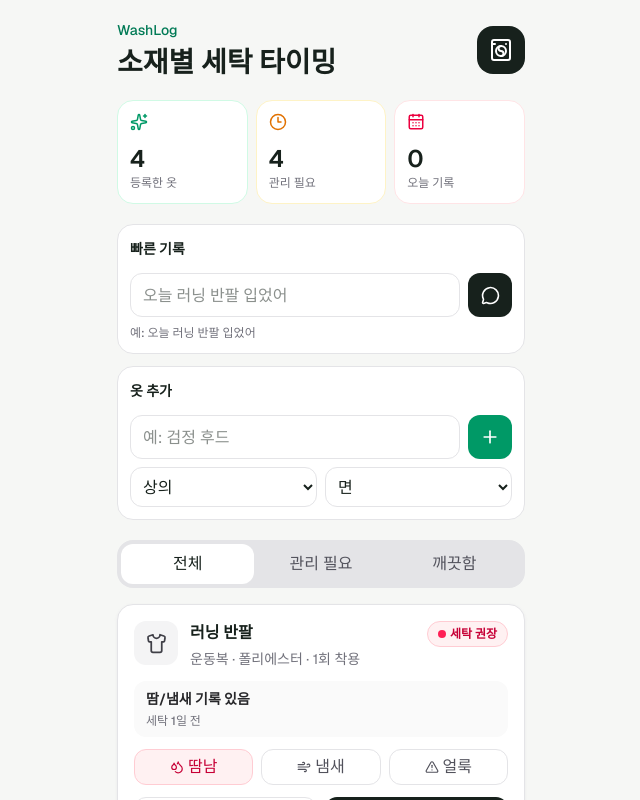
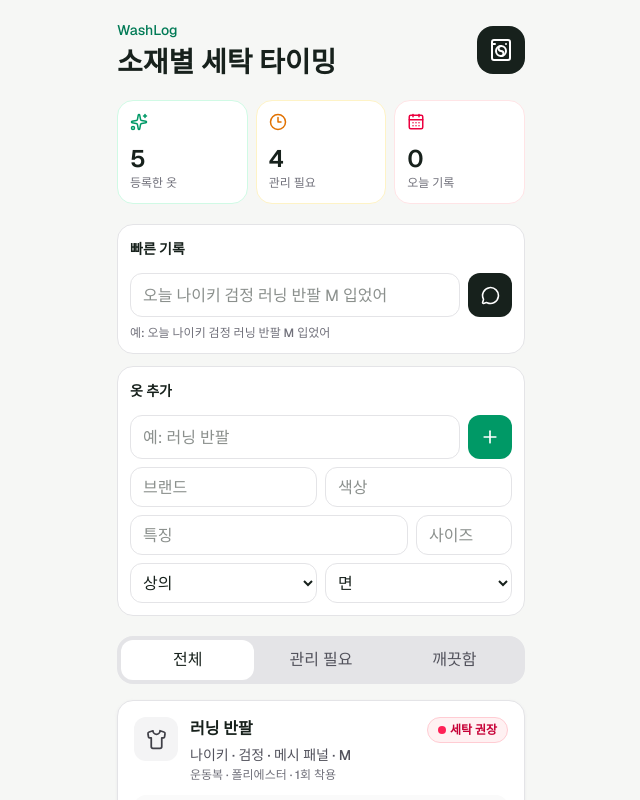
Before and after one commit to quanttraderkim/laundry-log, a Next.js app: page / in a window 1280 px wide. Shown: the top 800 px of the page, without its empty margins (319-959 px from the left). Built offline with nearby package versions, Linux system fonts and the light colour scheme.

Commit message:
Add clothing identity fields

```diff
--- a/src/app/page.tsx
+++ b/src/app/page.tsx
@@ -27,6 +27,10 @@ type ConditionFlag = "sweat" | "odor" | "stain";
 type ClothingItem = {
   id: number;
   name: string;
+  brand: string;
+  color: string;
+  feature: string;
+  size: string;
   category: string;
   material: string;
   careProfile: CareProfile;
@@ -45,8 +49,10 @@ type Status = {
 
 const todayText = "2026-05-19";
 const today = new Date(`${todayText}T09:00:00+09:00`);
-const itemsStorageKey = "washlog-items-v1";
-const countStorageKey = "washlog-today-log-count-v1";
+const legacyItemsStorageKey = "washlog-items-v1";
+const legacyCountStorageKey = "washlog-today-log-count-v1";
+const itemsStorageKey = "washlog-items-v2";
+const countStorageKey = "washlog-today-log-count-v2";
 
 const conditionMeta: Record<
   ConditionFlag,
@@ -61,6 +67,10 @@ const seedItems: ClothingItem[] = [
   {
     id: 1,
     name: "러닝 반팔",
+    brand: "나이키",
+    color: "검정",
+    feature: "메시 패널",
+    size: "M",
     category: "운동복",
     material: "폴리에스터",
     careProfile: "active_synthetic",
@@ -70,7 +80,25 @@ const seedItems: ClothingItem[] = [
   },
   {
     id: 2,
-    name: "출근용 흰 셔츠",
+    name: "러닝 반팔",
+    brand: "나이키",
+    color: "검정",
+    feature: "메시 패널",
+    size: "L",
+    category: "운동복",
+    material: "폴리에스터",
+    careProfile: "active_synthetic",
+    washedAt: "2026-05-19",
+    wearCount: 0,
+    flags: [],
+  },
+  {
+    id: 3,
+    name: "출근용 셔츠",
+    brand: "유니클로",
+    color: "흰색",
+    feature: "옥스포드",
+    size: "M",
     category: "상의",
     material: "면",
     careProfile: "cotton_top",
@@ -79,8 +107,12 @@ const seedItems: ClothingItem[] = [
     flags: [],
   },
   {
-    id: 3,
+    id: 4,
     name: "울 니트",
+    brand: "무지",
+    color: "네이비",
+    feature: "라운드넥",
+    size: "M",
     category: "니트",
     material: "울",
     careProfile: "wool_delicate",
@@ -90,8 +122,12 @@ const seedItems: ClothingItem[] = [
     flags: [],
   },
   {
-    id: 4,
+    id: 5,
     name: "데님 팬츠",
+    brand: "리바이스",
+    color: "중청",
+    feature: "스트레이트",
+    size: "30",
     category: "하의",
     material: "데님",
     careProfile: "denim",
@@ -212,22 +248,149 @@ function profileFor(category: string, material: string): CareProfile {
   return "standard_outer";
 }
 
-function findItemByText(items: ClothingItem[], text: string) {
-  const normalized = text.replace(/\s/g, "");
-
-  return items.find((item) => {
-    const itemKey = item.name.replace(/\s/g, "");
-    if (normalized.includes(itemKey)) {
-      return true;
+function cleanText(value?: string) {
+  return (value ?? "").trim();
 }
 
-    const hitCount = item.name
-      .split(" ")
-      .filter((token) => token.length > 1)
-      .filter((token) => text.includes(token)).length;
+function normalizeText(value?: string) {
+  return cleanText(value).toLowerCase().replace(/\s/g, "");
+}
 
-    return hitCount >= 2;
-  });
+function textTokens(value?: string) {
+  return cleanText(value)
+    .split(/\s+/)
+    .map(normalizeText)
+    .filter(Boolean);
+}
+
+function colorAliases(color?: string) {
+  const cleanedColor = cleanText(color);
+  return Array.from(
+    new Set([cleanedColor, cleanedColor.replace(/색$/, "")].map(normalizeText)),
+  ).filter(Boolean);
+}
+
+function identityParts(item: ClothingItem) {
+  return [item.brand, item.color, item.feature, item.size]
+    .map(cleanText)
+    .filter(Boolean);
+}
+
+function itemDisplayName(item: ClothingItem) {
+  const identity = identityParts(item);
+  return identity.length > 0
+    ? `${item.name} · ${identity.join(" · ")}`
+    : item.name;
+}
+
+function identityKeyFor(item: Pick<
+  ClothingItem,
+  "name" | "brand" | "color" | "feature" | "size"
+>) {
+  return [item.name, item.brand, item.color, item.feature, item.size]
+    .map(normalizeText)
+    .join("|");
+}
+
+function isConditionFlag(value: string): value is ConditionFlag {
+  return value === "sweat" || value === "odor" || value === "stain";
+}
+
+function normalizeItem(item: Partial<ClothingItem>, index: number): ClothingItem {
+  const category = cleanText(item.category) || "상의";
+  const material = cleanText(item.material) || "면";
+  const flags = Array.isArray(item.flags)
+    ? item.flags.filter((flag): flag is ConditionFlag => isConditionFlag(flag))
+    : [];
+
+  return {
+    id: typeof item.id === "number" ? item.id : Date.now() + index,
+    name: cleanText(item.name) || "이름 없는 옷",
+    brand: cleanText(item.brand),
+    color: cleanText(item.color),
+    feature: cleanText(item.feature),
+    size: cleanText(item.size),
+    category,
+    material,
+    careProfile: item.careProfile ?? profileFor(category, material),
+    washedAt: item.washedAt ?? todayText,
+    maintainedAt: item.maintainedAt,
+    wearCount: typeof item.wearCount === "number" ? item.wearCount : 0,
+    flags,
+  };
+}
+
+function loadStoredItems() {
+  const storedItems =
+    window.localStorage.getItem(itemsStorageKey) ??
+    window.localStorage.getItem(legacyItemsStorageKey);
+
+  if (!storedItems) {
+    return seedItems;
+  }
+
+  try {
+    const parsedItems = JSON.parse(storedItems);
+    return Array.isArray(parsedItems)
+      ? parsedItems.map((item, index) => normalizeItem(item, index))
+      : seedItems;
+  } catch {
+    return seedItems;
+  }
+}
+
+function matchScore(item: ClothingItem, text: string) {
+  const normalized = normalizeText(text);
+  let score = 0;
+  let hasNameSignal = false;
+
+  if (normalized.includes(normalizeText(item.name))) {
+    score += 8;
+    hasNameSignal = true;
+  }
+
+  const matchingNameTokenCount = textTokens(item.name).filter((token) =>
+    normalized.includes(token),
+  ).length;
+  score += matchingNameTokenCount * 2;
+  hasNameSignal = hasNameSignal || matchingNameTokenCount > 0;
+
+  if (item.brand && normalized.includes(normalizeText(item.brand))) score += 4;
+  if (colorAliases(item.color).some((color) => normalized.includes(color))) {
+    score += 4;
+  }
+  if (item.size && normalized.includes(normalizeText(item.size))) score += 4;
+
+  score += textTokens(item.feature).filter((token) =>
+    normalized.includes(token),
+  ).length * 3;
+
+  if (normalized.includes(normalizeText(item.category))) score += 1;
+  if (normalized.includes(normalizeText(item.material))) score += 1;
+
+  return { score, hasNameSignal };
+}
+
+function findItemByText(items: ClothingItem[], text: string) {
+  const candidates = items
+    .map((item) => ({ item, ...matchScore(item, text) }))
+    .filter(({ score, hasNameSignal }) => score >= 4 && hasNameSignal)
+    .sort((a, b) => b.score - a.score);
+
+  if (candidates.length === 0) {
+    return { item: null, ambiguousItems: [] };
+  }
+
+  const topScore = candidates[0].score;
+  const ambiguousItems = candidates
+    .filter(({ score }) => score === topScore)
+    .map(({ item }) => item);
+
+  if (ambiguousItems.length > 1) {
+    return { item: null, ambiguousItems };
+  }
+
+  return { item: candidates[0].item, ambiguousItems: [] };
 }
 
 export default function Home() {
@@ -236,21 +399,28 @@ export default function Home() {
       return seedItems;
     }
 
-    const storedItems = window.localStorage.getItem(itemsStorageKey);
-    return storedItems ? (JSON.parse(storedItems) as ClothingItem[]) : seedItems;
+    return loadStoredItems();
   });
   const [filter, setFilter] = useState<"all" | "needsCare" | "fresh">("all");
   const [newName, setNewName] = useState("");
+  const [newBrand, setNewBrand] = useState("");
+  const [newColor, setNewColor] = useState("");
+  const [newFeature, setNewFeature] = useState("");
+  const [newSize, setNewSize] = useState("");
   const [newCategory, setNewCategory] = useState("상의");
   const [newMaterial, setNewMaterial] = useState("면");
   const [quickLog, setQuickLog] = useState("");
-  const [feedback, setFeedback] = useState("예: 오늘 러닝 반팔 입었어");
+  const [feedback, setFeedback] = useState(
+    "예: 오늘 나이키 검정 러닝 반팔 M 입었어",
+  );
   const [todayLogCount, setTodayLogCount] = useState(() => {
     if (typeof window === "undefined") {
       return 0;
     }
 
-    const storedCount = window.localStorage.getItem(countStorageKey);
+    const storedCount =
+      window.localStorage.getItem(countStorageKey) ??
+      window.localStorage.getItem(legacyCountStorageKey);
     return storedCount ? Number(storedCount) : 0;
   });
 
@@ -315,29 +485,61 @@ export default function Home() {
       return;
     }
 
-    setItems((current) => [
-      {
+    const nextItem = {
       id: Date.now(),
       name,
+      brand: cleanText(newBrand),
+      color: cleanText(newColor),
+      feature: cleanText(newFeature),
+      size: cleanText(newSize),
       category: newCategory,
       material: newMaterial,
       careProfile: profileFor(newCategory, newMaterial),
       washedAt: todayText,
       wearCount: 0,
       flags: [],
-      },
-      ...current,
-    ]);
+    } satisfies ClothingItem;
+
+    if (identityParts(nextItem).length === 0) {
+      setFeedback("브랜드·색상·특징·사이즈 중 하나 이상 입력 필요");
+      return;
+    }
+
+    const nextIdentityKey = identityKeyFor(nextItem);
+    const hasDuplicate = items.some(
+      (item) => identityKeyFor(item) === nextIdentityKey,
+    );
+
+    if (hasDuplicate) {
+      setFeedback("같은 구분 정보의 옷이 이미 등록됨");
+      return;
+    }
+
+    setItems((current) => [nextItem, ...current]);
     setNewName("");
-    setFeedback(`${name} 등록 완료`);
+    setNewBrand("");
+    setNewColor("");
+    setNewFeature("");
+    setNewSize("");
+    setFeedback(`${itemDisplayName(nextItem)} 등록 완료`);
   }
 
   function submitQuickLog(event: FormEvent<HTMLFormElement>) {
     event.preventDefault();
 
     const text = quickLog.trim();
-    const item = findItemByText(items, text);
+    const { item, ambiguousItems } = findItemByText(items, text);
     if (!text || !item) {
+      if (ambiguousItems.length > 1) {
+        setFeedback(
+          `동명이 여러 벌입니다: ${ambiguousItems
+            .slice(0, 2)
+            .map(itemDisplayName)
+            .join(" / ")}`,
+        );
+        return;
+      }
+
       setFeedback("등록된 옷 이름을 포함해 다시 입력");
       return;
     }
@@ -406,7 +608,7 @@ export default function Home() {
             <input
               id="quick-log"
               className="h-11 min-w-0 rounded-xl border border-zinc-200 px-3 text-sm outline-none transition focus:border-emerald-500"
-              placeholder="오늘 러닝 반팔 입었어"
+              placeholder="오늘 나이키 검정 러닝 반팔 M 입었어"
               value={quickLog}
               onChange={(event) => setQuickLog(event.target.value)}
             />
@@ -432,7 +634,7 @@ export default function Home() {
             <input
               id="new-clothing-name"
               className="h-11 min-w-0 rounded-xl border border-zinc-200 px-3 text-sm outline-none transition focus:border-emerald-500"
-              placeholder="예: 검정 후드"
+              placeholder="예: 러닝 반팔"
               value={newName}
               onChange={(event) => setNewName(event.target.value)}
             />
@@ -443,6 +645,38 @@ export default function Home() {
             >
               <Plus aria-hidden="true" size={20} />
             </button>
+          </div>
+          <div className="mt-2 grid grid-cols-2 gap-2">
+            <input
+              className="h-10 min-w-0 rounded-xl border border-zinc-200 px-3 text-sm outline-none transition focus:border-emerald-500"
+              placeholder="브랜드"
+              value={newBrand}
+              onChange={(event) => setNewBrand(event.target.value)}
+              aria-label="브랜드"
+            />
+            <input
+              className="h-10 min-w-0 rounded-xl border border-zinc-200 px-3 text-sm outline-none transition focus:border-emerald-500"
+              placeholder="색상"
+              value={newColor}
+              onChange={(event) => setNewColor(event.target.value)}
+              aria-label="색상"
+            />
+          </div>
+          <div className="mt-2 grid grid-cols-[minmax(0,1fr)_96px] gap-2">
+            <input
+              className="h-10 min-w-0 rounded-xl border border-zinc-200 px-3 text-sm outline-none transition focus:border-emerald-500"
+              placeholder="특징"
+              value={newFeature}
+              onChange={(event) => setNewFeature(event.target.value)}
+              aria-label="특징"
+            />
+            <input
+              className="h-10 min-w-0 rounded-xl border border-zinc-200 px-3 text-sm outline-none transition focus:border-emerald-500"
+              placeholder="사이즈"
+              value={newSize}
+              onChange={(event) => setNewSize(event.target.value)}
+              aria-label="사이즈"
+            />
           </div>
           <div className="mt-2 grid grid-cols-2 gap-2">
             <select
@@ -509,10 +743,14 @@ export default function Home() {
                       <Shirt aria-hidden="true" size={21} />
                     </div>
                     <div className="min-w-0">
-                      <h2 className="text-base font-semibold leading-6">
+                      <h2 className="break-words text-base font-semibold leading-6">
                         {item.name}
                       </h2>
-                      <p className="mt-1 text-sm text-zinc-500">
+                      <p className="mt-1 break-words text-sm font-medium text-zinc-600">
+                        {identityParts(item).join(" · ") ||
+                          "구분 정보 미입력"}
+                      </p>
+                      <p className="mt-0.5 text-xs font-medium text-zinc-500">
                         {item.category} · {item.material} · {item.wearCount}회 착용
                       </p>
                     </div>
```
Lines whose indentation alone changed are shown as unchanged.
